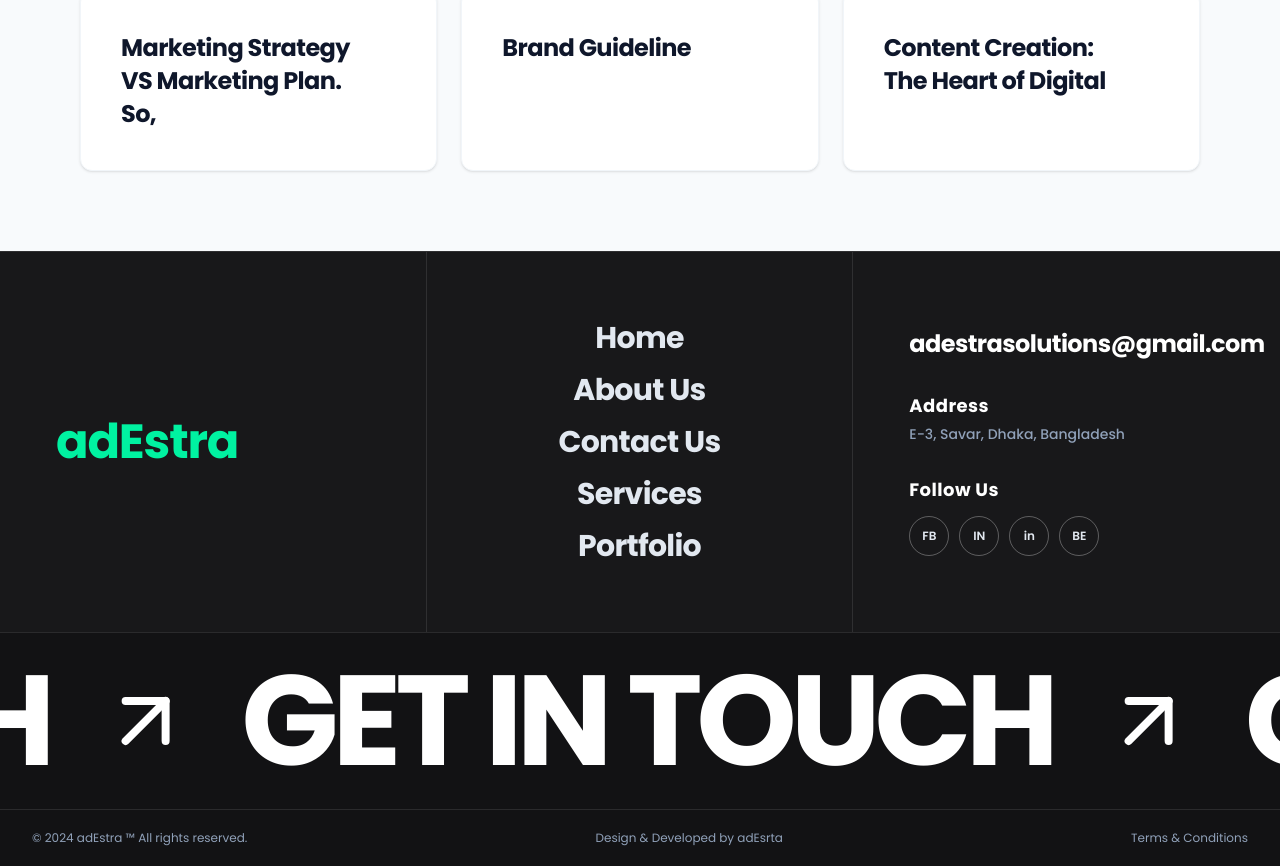
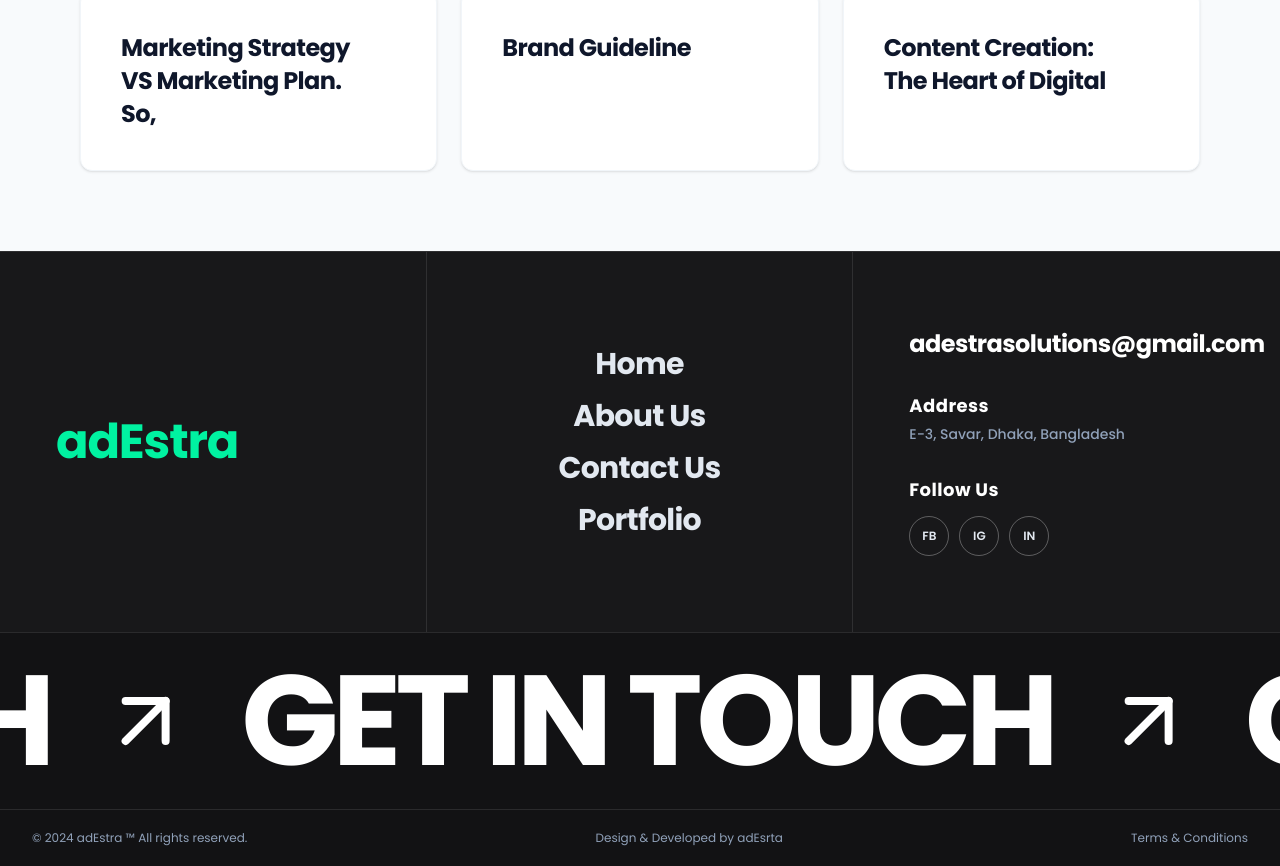
Before and after one commit to Sojib-Ahmed07/adEstra, a Next.js app: page / in a window 1280 px wide. Shown: the part 10726-11592 px from the top of the page. Built offline with nearby package versions, Linux system fonts and the light colour scheme.

Commit message:
footer fixed

```diff
--- a/src/components/Footer.jsx
+++ b/src/components/Footer.jsx
@@ -1,12 +1,30 @@
 'use client';
 
 import React from 'react';
+import Link from 'next/link';
 import { motion } from 'framer-motion';
 
-const NAV_LINKS = ['Home', 'About Us', 'Contact Us', 'Services', 'Portfolio'];
-const SOCIALS = ['FB', 'IN', 'in', 'BE'];
+const NAV_LINKS = [
+    { label: 'Home', href: '/' },
+    { label: 'About Us', href: '/pages/about' },
+    { label: 'Contact Us', href: '/contact' },
+    { label: 'Portfolio', href: '/portfolio' }
+];
+
+const SOCIALS = [
+    { label: 'FB', href: 'https://www.facebook.com/adEstrasolutions' },
+    { label: 'IG', href: 'https://www.instagram.com/adestra_solutions' },
+    { label: 'IN', href: 'https://www.linkedin.com/company/adestra-solutions' }
+];
 
 export default function Footer() {
+    const handleHomeClick = (e) => {
+        if (window.location.pathname === '/') {
+            e.preventDefault();
+            window.scrollTo({ top: 0, behavior: 'smooth' });
+        }
+    };
+
     return (
         <footer className="w-full bg-[#18181a] text-white font-sans overflow-hidden border-t border-white/10">
 
@@ -15,15 +33,24 @@ export default function Footer() {
 
                 {/* Left Column - Brand Logo */}
                 <div className="lg:col-span-4 p-10 sm:p-14 flex items-center justify-center lg:justify-start">
-                    <div className="flex items-center gap-1 text-4xl sm:text-5xl font-black tracking-tight text-[#00f2a1]">
+                    <Link
+                        href="/"
+                        onClick={handleHomeClick}
+                        className="flex items-center gap-1 text-4xl sm:text-5xl font-black tracking-tight text-[#00f2a1]"
+                    >
                         <span>adEstra</span>
-                    </div>
+                    </Link>
                 </div>
 
                 {/* Middle Column - Animated Navigation */}
                 <div className="lg:col-span-4 p-10 sm:p-14 flex flex-col items-center justify-center space-y-4">
                     {NAV_LINKS.map((link, idx) => (
-                        <AnimatedNavLink key={idx} text={link} />
+                        <AnimatedNavLink
+                            key={idx}
+                            text={link.label}
+                            href={link.href}
+                            onClick={link.label === 'Home' ? handleHomeClick : undefined}
+                        />
                     ))}
                 </div>
 
@@ -55,12 +82,14 @@ export default function Footer() {
                             {SOCIALS.map((soc, idx) => (
                                 <motion.a
                                     key={idx}
-                                    href="#"
+                                    href={soc.href}
+                                    target="_blank"
+                                    rel="noopener noreferrer"
                                     whileHover={{ scale: 1.1 }}
                                     whileTap={{ scale: 0.95 }}
                                     className="w-10 h-10 rounded-full border border-white/30 text-xs font-semibold flex items-center justify-center text-slate-200 hover:bg-white hover:text-black transition-colors duration-300"
                                 >
-                                    {soc}
+                                    {soc.label}
                                 </motion.a>
                             ))}
                         </div>
@@ -102,15 +131,15 @@ export default function Footer() {
 }
 
 {/* Middle Box Hover Text Component */ }
-function AnimatedNavLink({ text }) {
+function AnimatedNavLink({ text, href, onClick }) {
     return (
-        <motion.a
-            href="#"
+        <motion.div
             initial="rest"
             whileHover="hover"
             animate="rest"
             className="relative overflow-hidden block text-2xl sm:text-3xl font-bold tracking-tight cursor-pointer"
         >
+            <Link href={href} onClick={onClick}>
                 <div className="relative flex flex-col">
                     {/* Main Text */}
                     <motion.span
@@ -136,7 +165,8 @@ function AnimatedNavLink({ text }) {
                         {text}
                     </motion.span>
                 </div>
-        </motion.a>
+            </Link>
+        </motion.div>
     );
 }
 
```
Lines whose indentation alone changed are shown as unchanged.
